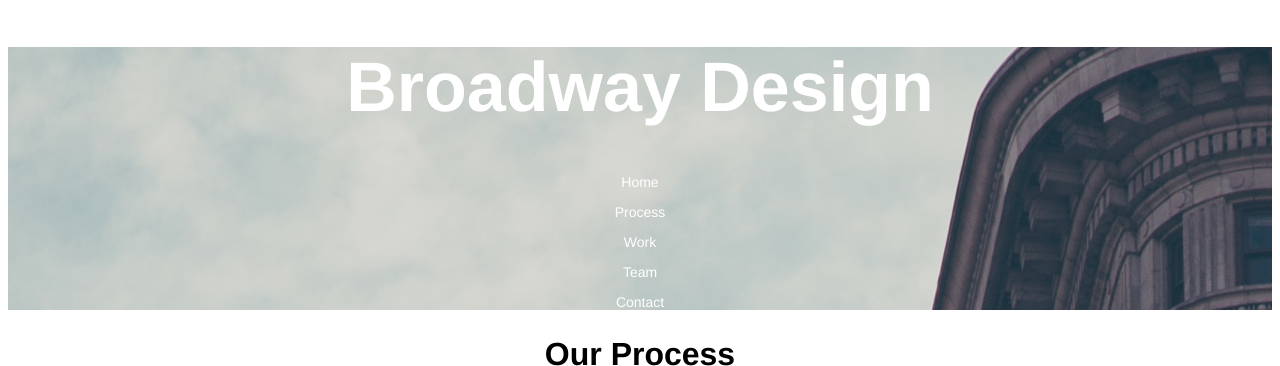
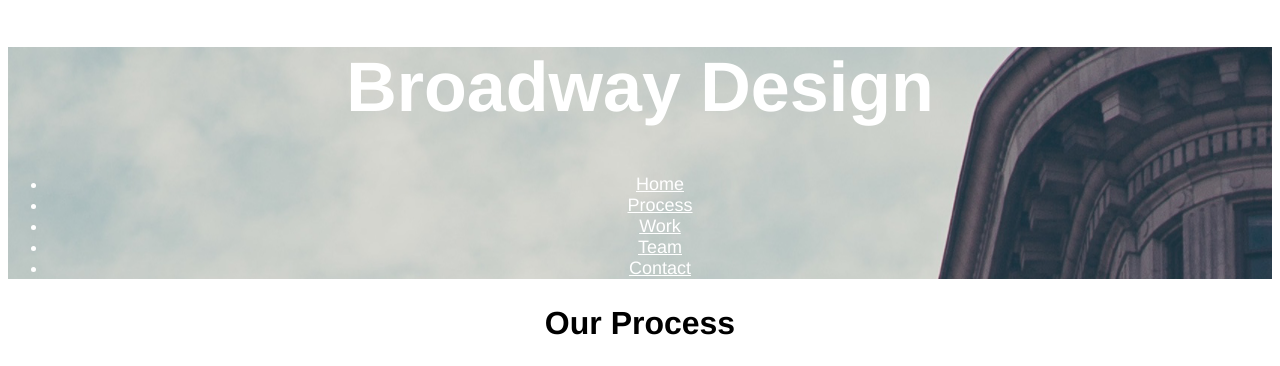
Before and after one commit to Veavictis/broadway_design, a plain HTML site: page index.html in a window 1280 px wide. Shown: the top 366 px of the page. Drawn offline with Linux system fonts and the light colour scheme.

Commit message:
Just adjust code to SOLUTION code

```diff
--- a/index.html
+++ b/index.html
@@ -11,21 +11,27 @@
         <div class="heading">
     <h1 class="tophead">Broadway Design</h1>
         <div class="navbar">
-            <p>Home</p>
-            <p>Process</p>
-            <p>Work</p>
-            <p>Team</p>
-            <p>Contact</p>
+            <ul>
+            <li><a href="#top">Home</a></li>
+            <li><a href="#process">Process</a></li>
+            <li><a href="#work">Work</a></li>
+            <li><a href ="team">Team</a></li>
+            <li><a href="contact">Contact</a></li>
+            </ul>
+                </div>
         </div>
-        </div>
-        <h2>Our Process</h2>
+
+        <h2 id="process">Our Process</h2>
         <img src="https://s3.amazonaws.com/codecademy-content/programs/freelance-one/broadway/images/identify.svg" />
+
         <h3>Identify</h3>
         <p>We focus on the most important details.</p>
         <img src="https://s3.amazonaws.com/codecademy-content/programs/freelance-one/broadway/images/understand.svg" />
+
         <h3>Understand</h3>
         <p>We study our projects inside and out.</p>
         <img src="https://s3.amazonaws.com/codecademy-content/programs/freelance-one/broadway/images/execute.svg" />
+
         <h3>Execute</h3>
         <p>We put everything we have into our work.</p>
 
@@ -35,13 +41,13 @@
         <h3>Designed In New York</h3>
         </div>
 
-        <h3>Portfolio</h3>
+        <h3 id="work">Portfolio</h3>
         <p>Coming Soon</p>
 
-        <h3>Team</h3>
+        <h3 id="team">Team</h3>
         <p>We're Hiring!</p>
 
-        <h3>Contact</h3>
+        <h3 id="contact">Contact</h3>
         <p>Phone: (555)-555-5555</p>
         <p>E-mail: test@example.com</p>
         <p>Twitter: @test</p>
--- a/resources/css/style.css
+++ b/resources/css/style.css
@@ -52,3 +52,7 @@ p {
     background-color: dimgray;
     text-align: left;
 }
+
+a {
+    color: inherit;
+}
```
